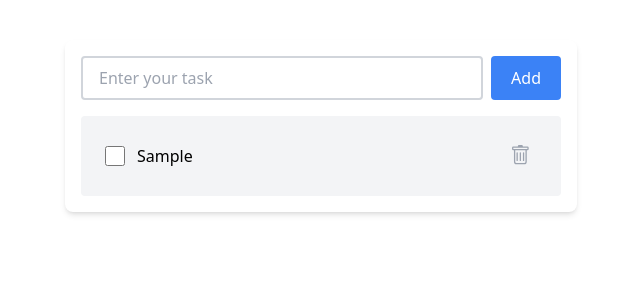
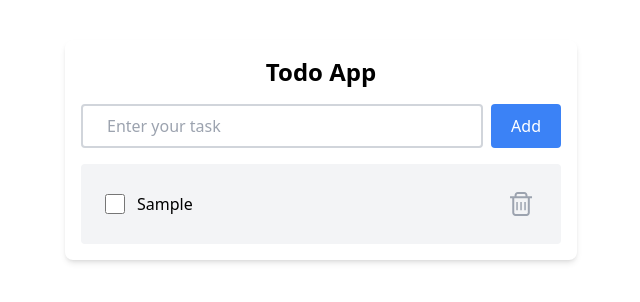
Before and after one commit to berkziya/project-todo-frontend, a React (Vite) app: page / in a window 1280 px wide. Both pictures are taken after typing "Sample" into the empty fields and a click on the button "Add". Shown: the top 302 px of the page, without its empty margins (319-959 px from the left). Built offline with nearby package versions, Linux system fonts and the light colour scheme.

Commit message:
trash functionality

```diff
--- a/src/features/todo/Todo.jsx
+++ b/src/features/todo/Todo.jsx
@@ -1,6 +1,7 @@
-import React, { useRef } from 'react';
+import { useRef } from 'react';
 import { useSelector, useDispatch } from 'react-redux';
-import { addTask, removeTask, toggleCompletion } from './todoSlice';
+import { addTask, deleteTask, openTrash } from './todoSlice';
+import Task from './components/Task';
 
 function Todo() {
   const todoState = useSelector((state) => state.todo);
@@ -10,31 +11,28 @@ function Todo() {
   const handleSubmit = (event) => {
     event.preventDefault();
     const task = taskInputRef.current.value;
-    dispatch(addTask({ id: Date.now(), text: task, completed: false, completedDate: null }));
+    if (!task) return;
+    dispatch(addTask({ id: Date.now(), text: task, status: 'pending', completedDate: 0, deletedDate: 0 }));
     taskInputRef.current.value = '';
   };
 
   return (
     <div>
+      <div className='flex justify mb-4'>
+        <h1 className='text-2xl font-semibold text-center mx-auto'>Todo App</h1>
+        {
+          todoState.tasks.filter(k => k.status === 'deleted').length > 0 &&
+          <button onClick={() => dispatch(openTrash())} className='bg-red-500 text-white px-3 py-1 rounded'>Trash</button>
+        }
+      </div>
       <div className='mb-4'>
         <form onSubmit={handleSubmit} className='flex gap-2'>
-          <input type='text' placeholder='Enter your task' ref={taskInputRef} className='w-full border-gray-300 border-2 px-4 py-2 rounded' />
+          <input type='text' placeholder='Enter your task' ref={taskInputRef} className='w-full border-gray-300 border-2 px-6 py-2 rounded' />
           <button type='submit' className='bg-blue-500 text-white px-5 py-2 rounded'>Add</button>
         </form>
       </div>
       <div className='p-4 bg-gray-100 rounded'>
-        {todoState.tasks.map((task) => (
-          <div key={task.id} className={`flex items-center gap-3 p-2 even:bg-gray-200 ${task.completed ? 'bg-green-100 even:bg-green-200' : ''} rounded-sm`}>
-            <input type='checkbox' checked={task.completed} onChange={() => dispatch(toggleCompletion(task.id))} className='size-5 flex-shrink-0' />
-            <span className={`${task.completed ? 'text-gray-500 italic' : ''}`}>{task.text}</span>
-            <button onClick={() => dispatch(removeTask(task.id))} className='ml-auto'>
-              <svg className="size-8 fill-current text-gray-400 hover:text-red-400" viewBox='-4 -4 25 25'>
-                <path d="M5.5 5.5A.5.5 0 0 1 6 6v6a.5.5 0 0 1-1 0V6a.5.5 0 0 1 .5-.5m2.5 0a.5.5 0 0 1 .5.5v6a.5.5 0 0 1-1 0V6a.5.5 0 0 1 .5-.5m3 .5a.5.5 0 0 0-1 0v6a.5.5 0 0 0 1 0z" />
-                <path d="M14.5 3a1 1 0 0 1-1 1H13v9a2 2 0 0 1-2 2H5a2 2 0 0 1-2-2V4h-.5a1 1 0 0 1-1-1V2a1 1 0 0 1 1-1H6a1 1 0 0 1 1-1h2a1 1 0 0 1 1 1h3.5a1 1 0 0 1 1 1zM4.118 4 4 4.059V13a1 1 0 0 0 1 1h6a1 1 0 0 0 1-1V4.059L11.882 4zM2.5 3h11V2h-11z" />
-              </svg>
-            </button>
-          </div>
-        ))}
+        {todoState.tasks.filter(e => e.status !== 'deleted').map(k => (<Task key={k.id} task={k} icon='delete' func={() => dispatch(deleteTask(k.id))} />))}
       </div>
     </div >
   );
--- /dev/null
+++ b/src/features/todo/components/Task.jsx
@@ -0,0 +1,26 @@
+import { toggleCompletion } from '../todoSlice';
+import { useDispatch } from 'react-redux';
+
+const Task = ({ task, icon = 'delete', func = null }) => {
+  const dispatch = useDispatch();
+  return (
+    <div className={`flex items-center gap-3 p-2 even:bg-gray-200 ${task.status === 'done' ? 'bg-green-100 even:bg-green-200' : ''} rounded-sm`}>
+      {icon === 'delete' && (
+        <input type='checkbox' checked={task.completed} onChange={() => dispatch(toggleCompletion(task.id))} className='size-5 flex-shrink-0' />
+      )}
+      <span className={`${task.status === 'done' ? 'text-gray-400 italic' : ''}`}>{task.text}</span>
+      {func && icon === 'delete' && (
+        <button onClick={func} className='ml-auto'>
+          <svg xmlns='http://www.w3.org/2000/svg' className='size-8 fill-current text-gray-400 hover:text-red-400' viewBox='0 0 64 64'><path d='M19.186 16.493v-1.992c.043-3.346 2.865-6.296 6.277-6.427 3.072-.04 10.144-.04 13.216 0 3.346.129 6.233 3.012 6.277 6.427v1.992h9.106v4H49.62v29.11c-.043 3.348-2.865 6.296-6.278 6.428-7.462.095-14.926.002-22.39.002-3.396-.044-6.385-2.96-6.429-6.43v-29.11H10.08v-4h9.106zm26.434 4H18.521c-.014 9.72-.122 19.441.002 29.16.049 1.25 1.125 2.33 2.379 2.379a875.45 875.45 0 0 0 22.338 0c1.273-.049 2.363-1.163 2.38-2.455V20.493zm-4.701-4c-.014-.83 0-1.973 0-1.973s-.059-2.418-2.343-2.447a723.348 723.348 0 0 0-13.01 0c-1.273.049-2.363 1.162-2.38 2.454v1.966h17.733z' /><path d='M22.58 28.099h3v16.327h-3zM30.571 28.099h3v16.327h-3zM38.58 28.099h3v16.327h-3z' /></svg>
+        </button>
+      )}
+      {func && icon === 'restore' && (
+        <button onClick={func} className='ml-auto'>
+          <svg xmlns='http://www.w3.org/2000/svg' className='size-8 fill-current text-gray-400 hover:text-green-500' viewBox='0 0 64 64'><path d='M49.71 20.332v29.11c-.043 3.347-2.864 6.296-6.277 6.427-7.463.096-14.927.002-22.391.002-3.396-.043-6.385-2.959-6.429-6.429v-29.11H10.17v-4h9.106V14.34c.043-3.347 2.865-6.296 6.278-6.428a746.323 746.323 0 0 1 13.215 0c3.346.129 6.234 3.013 6.277 6.428v1.992h9.106v4H49.71zm-4 0H18.611c-.014 9.72-.122 19.44.003 29.159.048 1.251 1.125 2.331 2.379 2.379 7.445.096 14.892.096 22.337 0 1.273-.049 2.363-1.162 2.38-2.454V20.332zM34.165 49.27H30.16V30.161l-7.414 7.413-2.832-2.832L32.16 22.496l.001.001.001-.001 12.247 12.246-2.833 2.832-7.411-7.411V49.27zm6.845-32.938c-.014-.831 0-1.973 0-1.973s-.059-2.418-2.344-2.448a742.383 742.383 0 0 0-13.01 0c-1.273.049-2.363 1.163-2.38 2.455v1.966H41.01z' /></svg>
+        </button>
+      )}
+    </div>
+  );
+};
+
+export default Task;
--- /dev/null
+++ b/src/features/todo/components/Trash/Trash.jsx
@@ -0,0 +1,26 @@
+import React from 'react';
+import Task from '../Task';
+import { useSelector, useDispatch } from 'react-redux';
+import { restoreTask } from '../../todoSlice';
+
+
+const Trash = () => {
+  const todoState = useSelector((state) => state.todo);
+  const dispatch = useDispatch();
+
+  return (
+    <div>
+      <div className='flex justify mb-4'>
+        <h1 className='text-xl font-semibold mb-4'>Deleted tasks</h1>
+        <button>
+
+        </button>
+      </div>
+      <div className='p-4 pt-0 bg-gray-100 rounded'>
+        {todoState.tasks.filter(task => task.status === 'deleted').map(k => (<Task key={k.id} task={k} icon='restore' func={() => dispatch(restoreTask(k.id))} />))}
+      </div>
+    </div>
+  );
+};
+
+export default Trash;
--- /dev/null
+++ b/src/features/todo/components/Trash/TrashPopup.jsx
@@ -0,0 +1,25 @@
+import { createPortal } from 'react-dom';
+import Trash from './Trash';
+import { useSelector } from 'react-redux';
+
+const TrashPopup = ({ toClose }) => {
+  const todoState = useSelector((state) => state.todo);
+  if (todoState.isTrashOpen !== true) return null;
+
+  const handleOverlayClick = (event) => {
+    if (event.target === event.currentTarget) {
+      toClose();
+    }
+  };
+
+  return createPortal(
+    <div onClick={handleOverlayClick} className='fixed inset-0 bg-black bg-opacity-50 flex justify-center items-center'>
+      <div className='max-w-full sm:max-w-lg min-w-full sm:min-w-96 mx-auto bg-white p-5 mt-10 rounded-md'>
+        <Trash closeFunc />
+      </div>
+    </div>,
+    document.body
+  );
+};
+
+export default TrashPopup;
--- a/src/features/todo/todoSlice.js
+++ b/src/features/todo/todoSlice.js
@@ -1,36 +1,71 @@
 import { createSlice } from '@reduxjs/toolkit';
+
+const initialState = {
+  tasks: [],
+  IsTrashOpen: false,
+};
 
 export const todoSlice = createSlice({
   name: 'todo',
-  initialState: {
-    tasks: [],
-    deletedTasks: 0,
-  },
+  initialState,
   reducers: {
     addTask: (state, action) => {
       state.tasks = [action.payload, ...state.tasks];
     },
-    removeTask: (state, action) => {
-      state.tasks = state.tasks.filter((task) => task.id !== action.payload);
-      state.deletedTasks += 1;
+    deleteTask: (state, action) => {
+      state.tasks = state.tasks.map((task) => {
+        if (task.id === action.payload) {
+          return {
+            ...task,
+            status: 'deleted',
+            deletedDate: Date.now()
+          };
+        }
+        return task;
+      });
+    },
+    restoreTask: (state, action) => {
+      state.tasks = state.tasks.map((task) => {
+        if (task.id === action.payload) {
+          return {
+            ...task,
+            status: task.status === 'deleted' ? 'pending' : task.status,
+            deletedDate: 0
+          };
+        }
+        return task;
+      });
+      if (state.tasks.filter((task) => task.status === 'deleted').length === 0) {
+        state.isTrashOpen = false;
+      }
     },
     toggleCompletion: (state, action) => {
       state.tasks = state.tasks.map((task) => {
         if (task.id === action.payload) {
-          return { ...task, completed: !task.completed, completedDate: task.completed ? null : Date.now() };
+          return {
+            ...task,
+            status: task.status === 'done' ? 'pending' : 'done',
+            completedDate: task.status === 'done' ? 0 : Date.now()
+          };
         }
         return task;
       });
 
       state.tasks.sort((a, b) => {
-        if (!a.completed && !b.completed) {
+        if (a.status === 'pending' && b.status === 'pending') {
           return b.completedDate - a.completedDate;
         }
-        return a.completed ? 1 : -1;
+        return a.status === 'done' ? 1 : -1;
       });
+    },
+    openTrash: (state) => {
+      state.isTrashOpen = true;
+    },
+    closeTrash: (state) => {
+      state.isTrashOpen = false;
     }
   }
 });
 
-export const { addTask, removeTask, toggleCompletion } = todoSlice.actions;
+export const { addTask, deleteTask, restoreTask, toggleCompletion, openTrash, closeTrash } = todoSlice.actions;
 export default todoSlice.reducer;
--- a/src/main.jsx
+++ b/src/main.jsx
@@ -1,16 +1,29 @@
-import React from 'react';
 import ReactDOM from 'react-dom/client';
 import './index.css';
 
 import store from './store';
-import { Provider } from 'react-redux';
+import { Provider, useSelector, useDispatch } from 'react-redux';
 
 import Todo from './features/todo/Todo.jsx';
+import { closeTrash } from './features/todo/todoSlice';
+import TrashPopup from './features/todo/components/Trash/TrashPopup.jsx';
+
+const App = () => {
+  const todoState = useSelector((state) => state.todo);
+  const dispatch = useDispatch();
+
+  return (
+    <div>
+      <div className='max-w-full sm:max-w-lg mx-auto mt-10 p-4 bg-white shadow-md rounded-lg'>
+        <Todo />
+      </div>
+      <TrashPopup isOpen={todoState.IsTrashOpen === true} toClose={() => dispatch(closeTrash())} />
+    </div>
+  );
+};
 
 ReactDOM.createRoot(document.getElementById('root')).render(
   <Provider store={store}>
-    <div className='max-w-full sm:max-w-lg mx-auto mt-10 p-4 bg-white shadow-md rounded-lg'>
-      <Todo />
-    </div>
+    <App />
   </Provider>
 );
--- a/src/store.js
+++ b/src/store.js
@@ -1,12 +1,30 @@
 import { configureStore } from '@reduxjs/toolkit';
 import todoReducer from './features/todo/todoSlice';
 // import statsReducer from './features/stats/statsReducer';
+
+const localStorageMiddleware = store => next => action => {
+  const result = next(action);
+  const state = store.getState();
+  localStorage.setItem('tasks', JSON.stringify(state.todo.tasks));
+  return result;
+};
+
+// Function to rehydrate state from localStorage
+const reHydrateStore = () => {
+  const tasksFromStorage = localStorage.getItem('tasks');
+  if (tasksFromStorage !== null) {
+    return { todo: { tasks: JSON.parse(tasksFromStorage) } };
+  }
+  return undefined;
+};
 
 export const store = configureStore({
   reducer: {
     todo: todoReducer,
     // stats: statsReducer,
   },
+  preloadedState: reHydrateStore(),
+  middleware: (getDefaultMiddleware) => getDefaultMiddleware().concat(localStorageMiddleware),
 });
 
 export default store;
```
